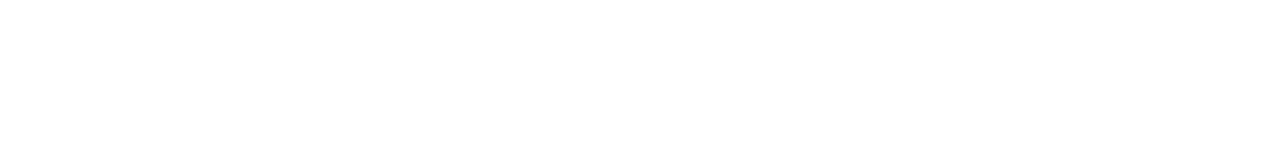
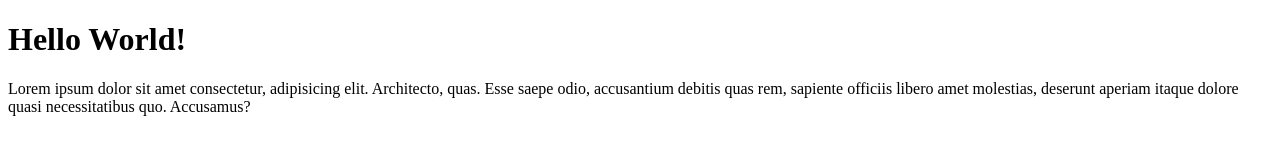
Before and after one commit to akash-raushan/practice, a plain HTML site: page index.html in a window 1280 px wide. Drawn offline with Linux system fonts and the light colour scheme.

Commit message:
Edit Index.html

```diff
--- a/index.html
+++ b/index.html
@@ -6,6 +6,7 @@
     <title>Document</title>
 </head>
 <body>
-
+    <h1>Hello World!</h1>
+    <p>Lorem ipsum dolor sit amet consectetur, adipisicing elit. Architecto, quas. Esse saepe odio, accusantium debitis quas rem, sapiente officiis libero amet molestias, deserunt aperiam itaque dolore quasi necessitatibus quo. Accusamus?</p>
 </body>
 </html>
```
